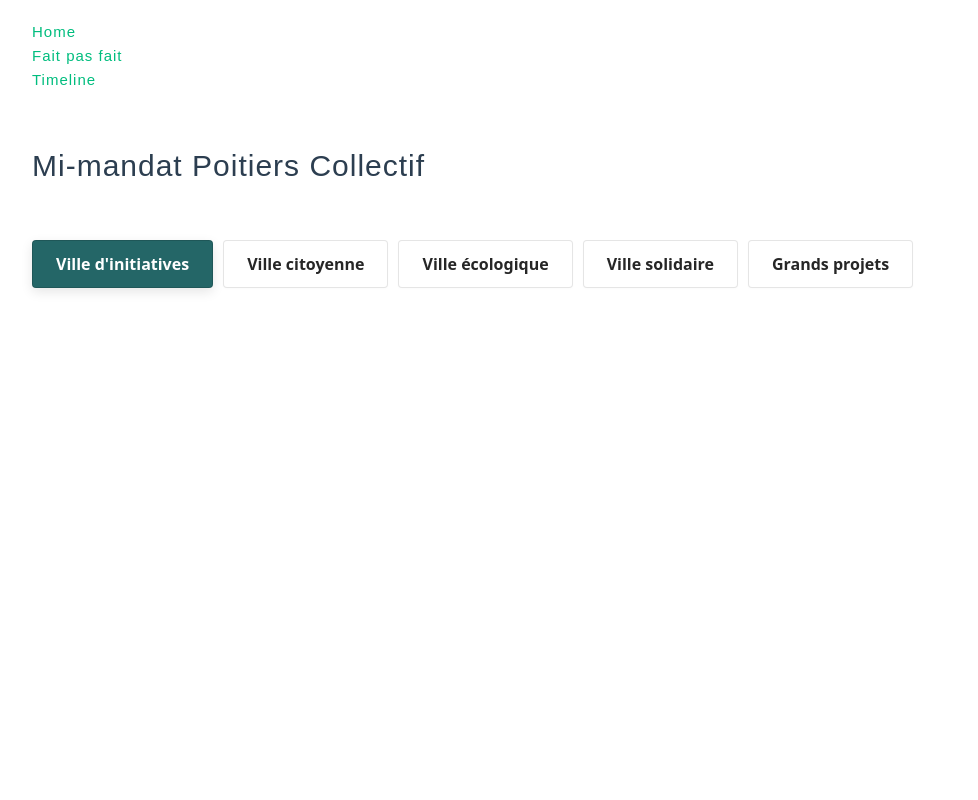
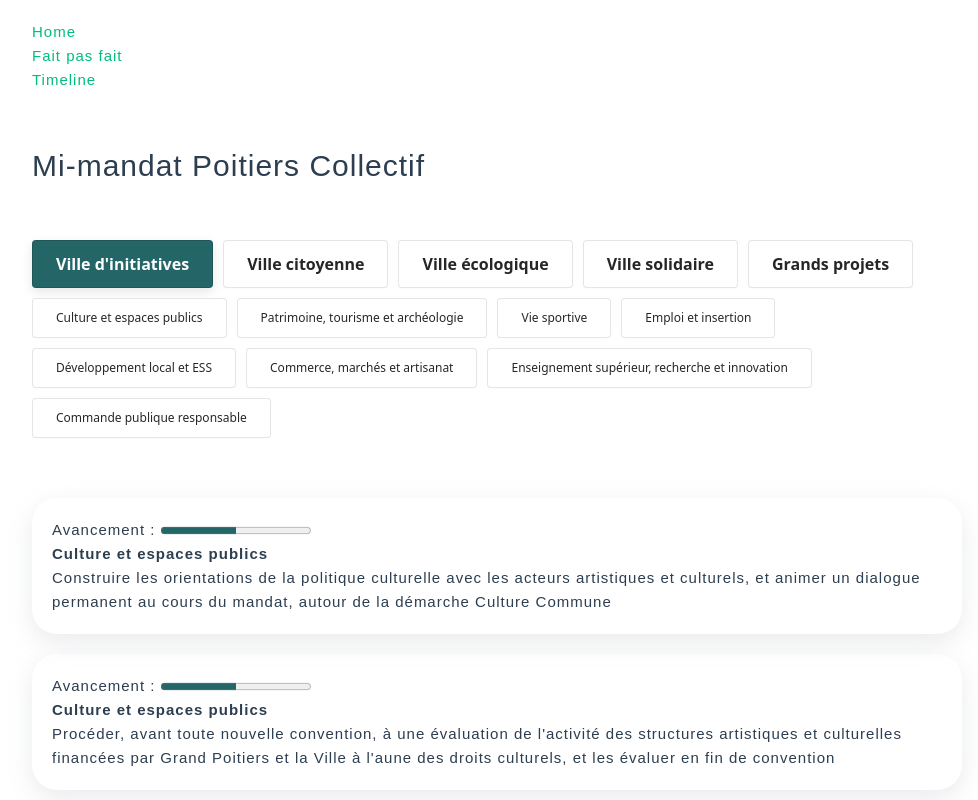
Before and after one commit to charlesrb/Mi-mandat-poco, a Vue app in the folder fait-pas-fait/: page /fait-pas-fait in a window 1280 px wide. Both pictures are taken after a click on the button "Ville d'initiatives". Shown: the top 800 px of the page, without its empty margins (143-1121 px from the left). Built offline with nearby package versions, Linux system fonts and the light colour scheme; a web font is replaced by a local one.

Commit message:
fix : filtres

```diff
--- a/fait-pas-fait/src/assets/poles.json
+++ b/fait-pas-fait/src/assets/poles.json
@@ -6,18 +6,22 @@
     },
     {
         "id": 1,
-        "pole": "Ville citoyenne"
+        "pole": "Ville citoyenne",
+        "themes":["Budget et finances", "Coopération internationale et européenne", "Evaluation des politiques publiques", "Numérique responsable", "Participation citoyenne", "Personnel communal", "Tranquillité publique et sécurité", "Vie associative", "Ville accueillante"]
     },
     {
         "id": 2,
-        "pole": "Ville écologique"
+        "pole": "Ville écologique",
+        "themes": ["Bientraitance animale", "Mobilités", "Parcs, jardins et espaces naturels en ville", "Patrimoine exemplaire", "Résilience, prévention et gestion des risques", "Restauration collective", "Urbanisme", "Végétalisation et éducation à la nature", "Voirie et éclairage public", "Zéro déchet"]
     },
     {
         "id": 3,
-        "pole": "Ville solidaire"
+        "pole": "Ville solidaire",
+        "themes":["Droits aux loisirs et aux vacances", "Education", "Education populaire et maison de quartier", "Egalité des droits", "Jeunesse et vie étudiante", "Logement et lutte contre l'habitat insalubre", "Petite enfance", "Santé et prévention", "Solidarités", "Ville amie des aînées et aînés"]
     },
     {
         "id": 4,
-        "pole": "Grands projets"
+        "pole": "Grands projets",
+        "themes":["Quartier de la gare de Poitiers", "Tiers-lieu La Caserne", "Le Palais", "Quartier du Pont-Neuf", "L'écoquartier des Montgorges"]
     }
 ]
--- a/fait-pas-fait/src/views/fait-pas-fait.vue
+++ b/fait-pas-fait/src/views/fait-pas-fait.vue
@@ -6,22 +6,34 @@
     <div class="test">
       <div class="buttons">
         <div v-for="pole in poles" :key="pole.id">
-          <button class="button-6" @click="filtre()">{{pole.pole}}</button>
+          <button class="button-6" @click="filtre(pole.pole)">{{pole.pole}}</button>
         </div>
       </div>
-      <div v-if="poleChoisi == 'Ville d\'initiatives'">
-        <div class="buttons" v-for="pole in poles" :key="pole.id">
+      <div v-for="pole in poles" :key="pole.id">
+      <div v-if="poleChoisi == pole.pole">
+        <div class="buttons">
           <div v-for="theme in pole.themes" :key="theme.id">
             <button class="button-7" @click="themeChoisi = theme">{{ theme }}</button>
           </div>
         </div>
       </div>
     </div>
+    </div>
 
     <div class="actions">
 
       <div v-for="action in actions" :key="action.id">
-        <div class="actions__detail" v-if="action.pole == poleChoisi && action.theme == themeChoisi">
+        <div class="actions__detail" v-if="action.pole == poleChoisi && themeChoisi == ''">
+          <span v-if="action.Avancement != 100">
+            <label for="file">Avancement : </label>
+            <progress id="file" max="100" :value="action.Avancement"></progress>
+          </span>
+          <span class="check" v-else>C'est fait !</span><br/>
+          <span class="theme">{{ action.theme }}</span><br />
+          {{ action.action }}<br />
+        </div>
+
+        <div class="actions__detail" v-else-if="action.pole == poleChoisi && action.theme == themeChoisi">
           <span v-if="action.Avancement != 100">
             <label for="file">Avancement : </label>
             <progress id="file" max="100" :value="action.Avancement"></progress>
@@ -51,8 +63,9 @@
     };
   },
   methods: {
-    filtre() {
-      this.isOpen = !this.isOpen;
+    filtre(pole) {
+      this.poleChoisi = pole;
+      this.themeChoisi = "";
     },
   },
 };
```
Also changed, not shown: fait-pas-fait/src/assets/actions.json, 3 other files (tests, documents, lock files or other folders).
